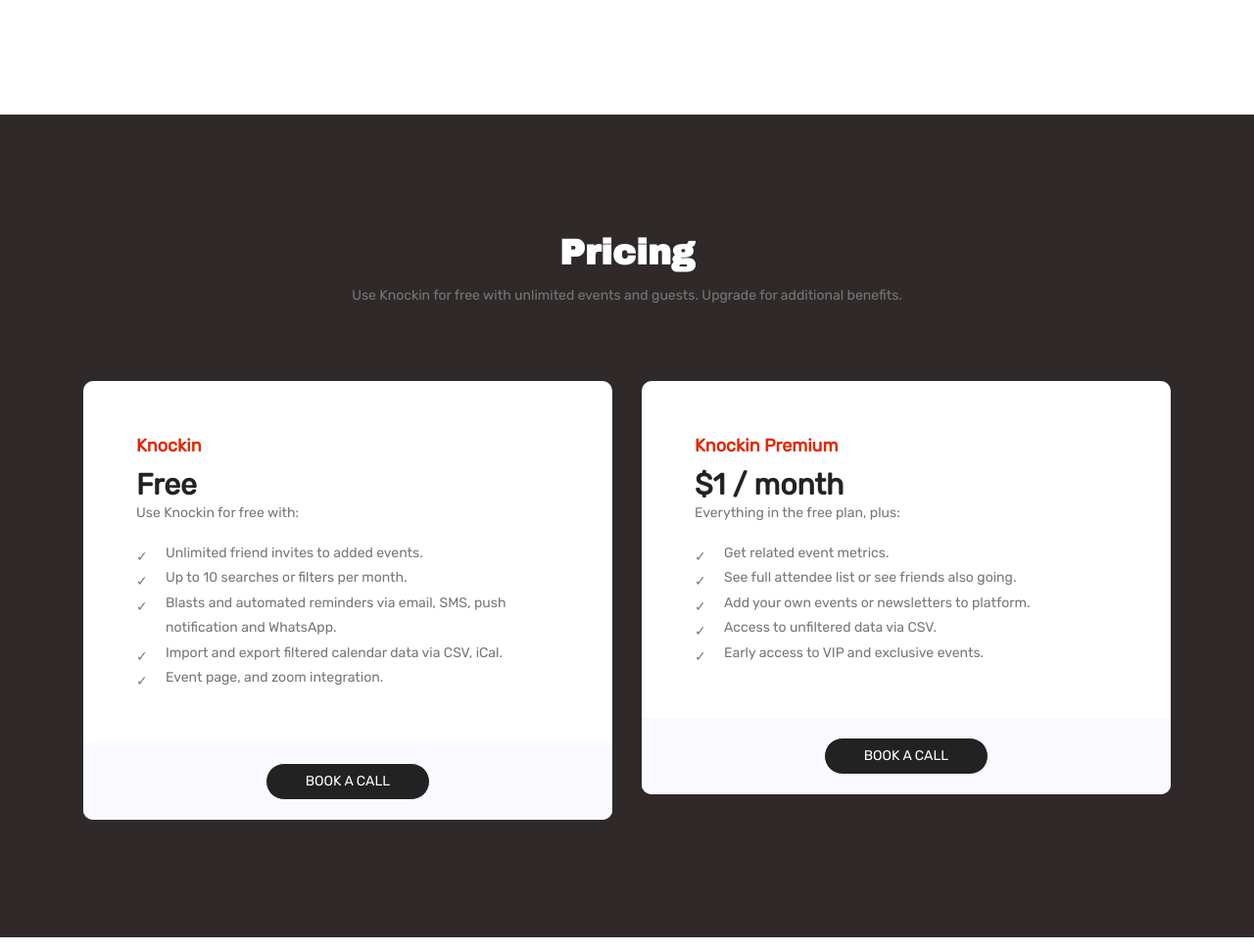
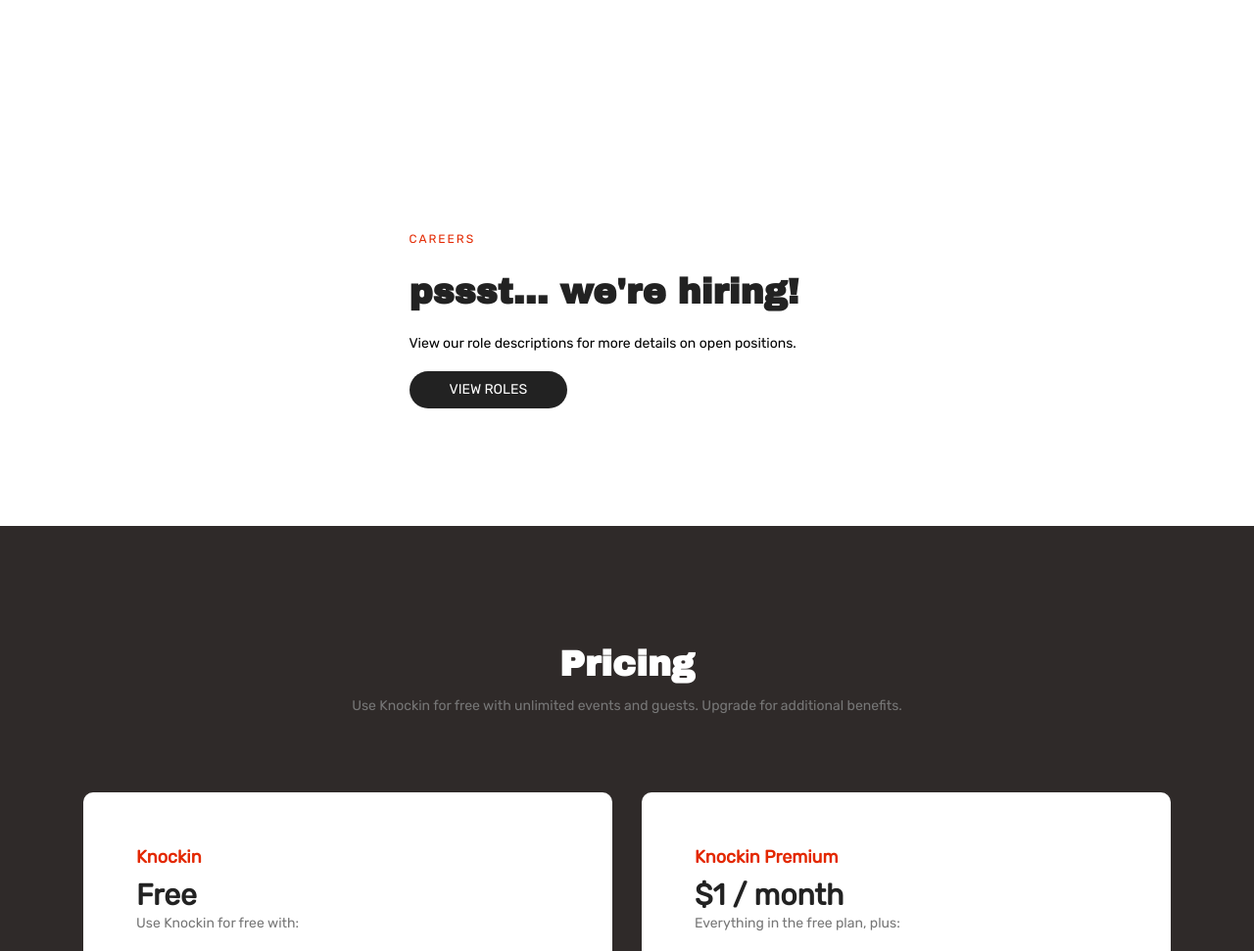
Before and after one commit to Knockin-HQ/knockin, a plain HTML site: page index.html in a window 1280 px wide. Shown: the part 1829-2800 px from the top of the page at 98% size. Drawn offline with nearby package versions, Linux system fonts and the light colour scheme; some packages are replaced by stand-ins of ours.

Commit message:
adding careers page with job descriptions

```diff
--- a/index.html
+++ b/index.html
@@ -47,6 +47,7 @@
                         <li class="menu-active navbar-link"><a href="#home">Home</a></li>
                         <li><a href="#about">About</a></li>
                         <li><a href="#media-library">Media Library</a></li>
+                        <li><a href="#careers">Careers</a></li>
                         <li><a href="#pricing">Pricing</a></li>
                         <!--<li><a href="#review">Review</a></li>-->
                         <li><a href="#faq">Faq</a></li>
@@ -218,6 +219,22 @@
             <iframe style="width: 20rem; height: 10rem" src="https://www.youtube.com/embed/EacNOJcUP8k?si=JoROgr1weRuf7RfY" title="YouTube video player" frameborder="0" allow="accelerometer; autoplay; clipboard-write; encrypted-media; gyroscope; picture-in-picture; web-share" referrerpolicy="strict-origin-when-cross-origin" allowfullscreen></iframe>
         </div>
     </div>-->
+                </div>
+            </div>
+        </div>
+
+    </section>
+    <!-- End video-sec Area -->
+    <section class="video-sec-area section-gap" id="careers">
+        <div class="container">
+            <div class="row justify-content-center align-items-center ">
+                <div class="col-lg-5 video-left">
+                    <h6>CAREERS</h6>
+                    <h1>
+                        pssst... we're hiring!
+                    </h1>
+                    <p><span>View our role descriptions for more details on open positions.</span></p>
+                    <a class="primary-btn" href="https://cerulean-ziconium-1cb.notion.site/Open-Positions-327fbb1bb5a44ee09a4d5b6187b3d3c5">View Roles</a>
                 </div>
             </div>
         </div>
```
